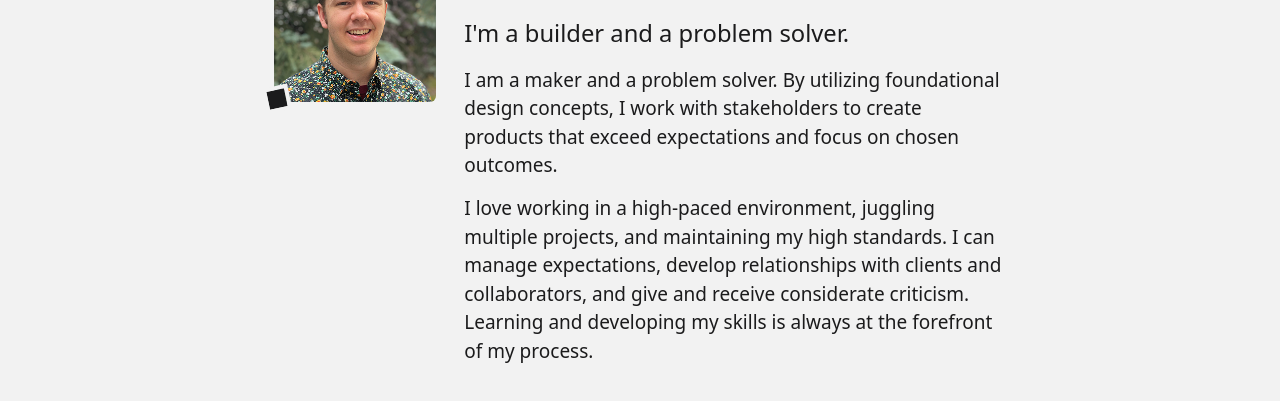
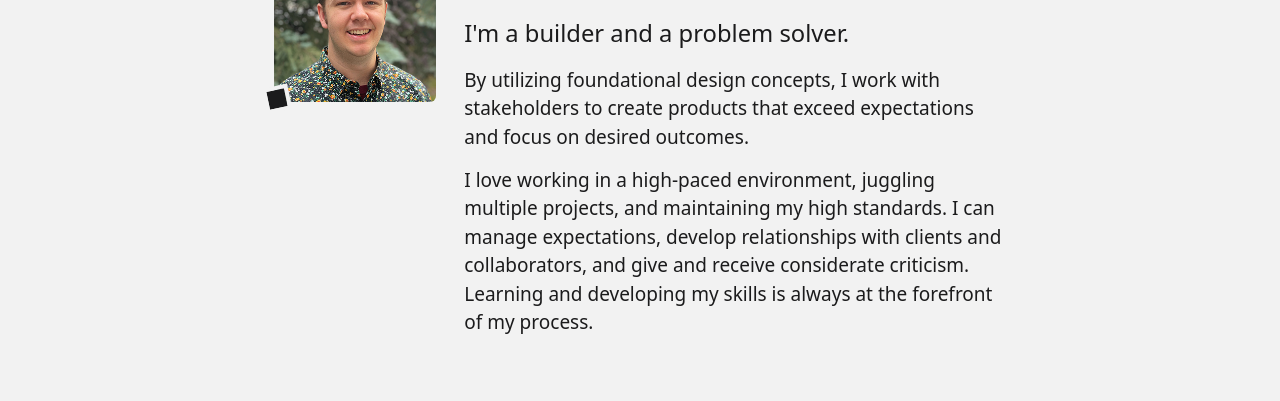
Before and after one commit to McMurtry7/mcmurtry.ca, an Eleventy site: page _src/about/index.njk in a window 1280 px wide. Shown: the part 235-636 px from the top of the page. Built offline with nearby package versions, Linux system fonts and the light colour scheme; Eleventy itself is replaced by a stand-in of ours; files that its build step writes are made by us from their sources.

Commit message:
bio typo fix

```diff
--- a/_src/about/index.njk
+++ b/_src/about/index.njk
@@ -12,7 +12,7 @@ title: About
   <div class="col-lg-6 col-md-8">
     <h1 class="brand-serif">About</h1>
     <p class="lead">I'm a builder and a problem solver.</p>
-    <p>I am a maker and a problem solver. By utilizing foundational design concepts, I work with stakeholders to create products that exceed expectations and focus on chosen outcomes. </p>
+    <p>By utilizing foundational design concepts, I work with stakeholders to create products that exceed expectations and focus on desired outcomes. </p>
     <p>I love working in a high-paced environment, juggling multiple projects, and maintaining my high standards. I can manage expectations, develop relationships with clients and collaborators, and give and receive considerate criticism. Learning and developing my skills is always at the forefront of my process.</p>
   </div>
 </div>
```
